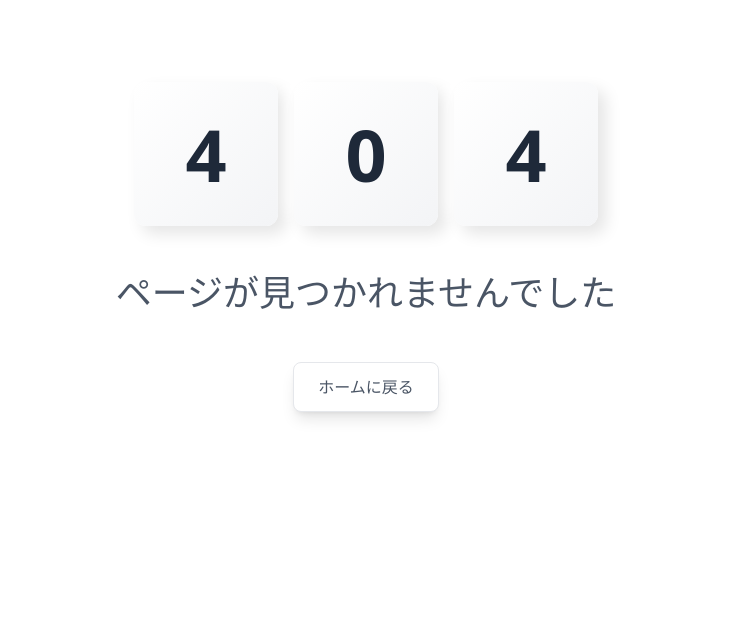
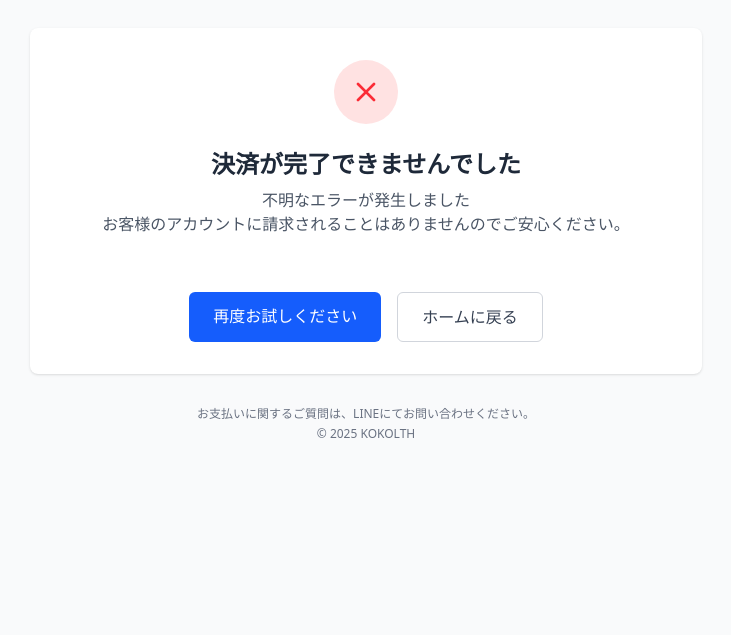
Before and after one commit to topgun0415/kokolth, a Next.js app in the folder my-app/: page /payment/fail in a window 1280 px wide. Before the commit this address had no page. Shown: the part 165-800 px from the top of the page, without its empty margins (274-1005 px from the left). Built offline with nearby package versions, Linux system fonts and the light colour scheme.

Commit message:
feat : Stripe paymenet function add (Only card paymenet)

```diff
--- /dev/null
+++ b/my-app/src/app/(routes)/payment/fail/page.tsx
@@ -0,0 +1,141 @@
+'use client';
+
+import React, { useEffect, useState } from 'react';
+import { useSearchParams } from 'next/navigation';
+import Link from 'next/link';
+
+interface PaymentErrorData {
+  code?: string;
+  message?: string;
+  payment_intent?: {
+    id: string;
+    status: string;
+  };
+}
+
+const FailPage: React.FC = () => {
+  const [loading, setLoading] = useState(true);
+  const [error, setError] = useState<PaymentErrorData | null>(null);
+  const searchParams = useSearchParams();
+
+  useEffect(() => {
+    const fetchPaymentError = async () => {
+
+      const errorType = searchParams.get('error_type');
+      const paymentIntentId = searchParams.get('payment_intent');
+
+      if (!errorType && !paymentIntentId) {
+
+        setError({ message: '不明なエラーが発生しました' });
+        setLoading(false);
+        return;
+      }
+
+      try {
+        if (paymentIntentId) {
+
+          const response = await fetch(`/api/payment/error?payment_intent=${paymentIntentId}`);
+          const data = await response.json();
+          setError(data.error || { message: '決済が拒否されました' });
+        } else {
+
+          const errorMessage = getErrorMessage(errorType || "");
+          setError({
+            code: errorType || undefined,
+            message: errorMessage
+          });
+        }
+      } catch (err) {
+        console.error('Error fetching payment error details:', err);
+        setError({ message: '決済処理中にエラーが発生しました' });
+      } finally {
+        setLoading(false);
+      }
+    };
+
+    fetchPaymentError();
+  }, [searchParams]);
+
+  const getErrorMessage = (errorType: string | null | undefined): string => {
+    switch (errorType) {
+      case 'card_declined':
+        return 'カードが拒否されました。別の支払い方法をお試しください。';
+      case 'expired_card':
+        return 'カードの有効期限が切れています。別のカードをお試しください。';
+      case 'incorrect_cvc':
+        return 'カードのセキュリティコードが正しくありません。';
+      case 'processing_error':
+        return 'カード処理中にエラーが発生しました。しばらくしてからもう一度お試しください。';
+      case 'insufficient_funds':
+        return 'カードに十分な残高がありません。';
+      case 'authentication_required':
+        return 'カード発行銀行による認証が必要です。';
+      default:
+        return '決済処理中にエラーが発生しました。もう一度お試しいただくか、別の支払い方法をお試しください。';
+    }
+  };
+
+  if (loading) {
+    return (
+      <div className="min-h-screen flex flex-col items-center justify-center p-6 bg-gray-50">
+        <div className="w-full max-w-2xl bg-white p-8 rounded-lg shadow-sm">
+          <div className="flex flex-col items-center justify-center space-y-4">
+            <div className="animate-spin rounded-full h-12 w-12 border-t-2 border-b-2 border-blue-500"></div>
+            <p className="text-gray-600">情報を読み込んでいます...</p>
+          </div>
+        </div>
+      </div>
+    );
+  }
+
+  return (
+    <div className="min-h-screen flex flex-col items-center justify-center p-6 bg-gray-50">
+      <div className="w-full max-w-2xl bg-white p-8 rounded-lg shadow-sm">
+        <div className="flex flex-col items-center text-center">
+          <div className="w-16 h-16 bg-red-100 rounded-full flex items-center justify-center mb-6">
+            <svg className="w-8 h-8 text-red-500" fill="none" strokeLinecap="round" strokeLinejoin="round" strokeWidth="2" viewBox="0 0 24 24" stroke="currentColor">
+              <path d="M6 18L18 6M6 6l12 12"></path>
+            </svg>
+          </div>
+
+          <h1 className="text-2xl font-bold text-gray-800 mb-2">決済が完了できませんでした</h1>
+
+          <p className="text-gray-600 mb-6">
+            {error?.message || '決済処理中にエラーが発生しました。'}
+            <br />
+            お客様のアカウントに請求されることはありませんのでご安心ください。
+          </p>
+
+          {error?.code && (
+            <div className="bg-gray-50 p-4 rounded-lg w-full max-w-md mb-6 text-left">
+              <p className="text-sm text-gray-500 mb-2">エラーコード</p>
+              <p className="font-mono text-xs mb-4">{error.code}</p>
+            </div>
+          )}
+
+          <div className="flex flex-col sm:flex-row gap-4 mt-8">
+            <Link
+              href="/payment"
+              className="px-6 py-3 bg-blue-600 text-white rounded-md font-medium hover:bg-blue-700 transition-colors"
+            >
+              再度お試しください
+            </Link>
+            <Link
+              href="/"
+              className="px-6 py-3 bg-white border border-gray-300 text-gray-700 rounded-md font-medium hover:bg-gray-50 transition-colors"
+            >
+              ホームに戻る
+            </Link>
+          </div>
+        </div>
+      </div>
+
+      <div className="mt-8 text-center text-xs text-gray-500">
+        <p>お支払いに関するご質問は、LINEにてお問い合わせください。</p>
+        <p className="mt-1">© {new Date().getFullYear()} KOKOLTH</p>
+      </div>
+    </div>
+  );
+};
+
+export default FailPage;
```
